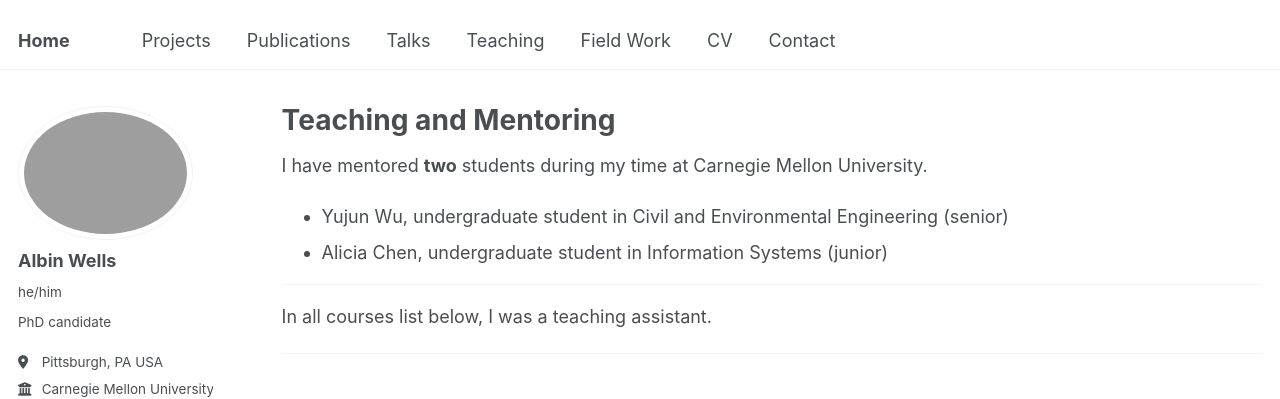
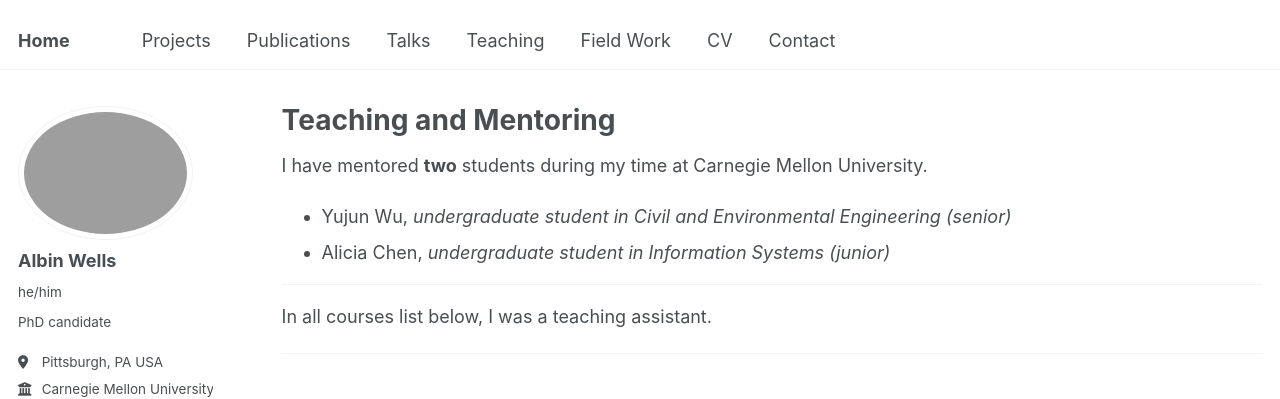
Before and after one commit to albinwwells/albinwwells.github.io, a Jekyll site: the page built from _pages/teaching.md, in a window 1280 px wide and 1234 px high. Shown: the top 399 px of the window. Built offline with Jekyll 4.4.1, drawn with Linux system fonts in a browser that asks for light colours; some web fonts are replaced.

```diff
--- a/_pages/teaching.md
+++ b/_pages/teaching.md
@@ -8,8 +8,8 @@ redirect_from:
 ---
 
 I have mentored **two** students during my time at Carnegie Mellon University.
-- Yujun Wu, undergraduate student in Civil and Environmental Engineering (senior)
-- Alicia Chen, undergraduate student in Information Systems (junior)
+- Yujun Wu, *undergraduate student in Civil and Environmental Engineering (senior)*
+- Alicia Chen, *undergraduate student in Information Systems (junior)*
 
 ---
 
```
